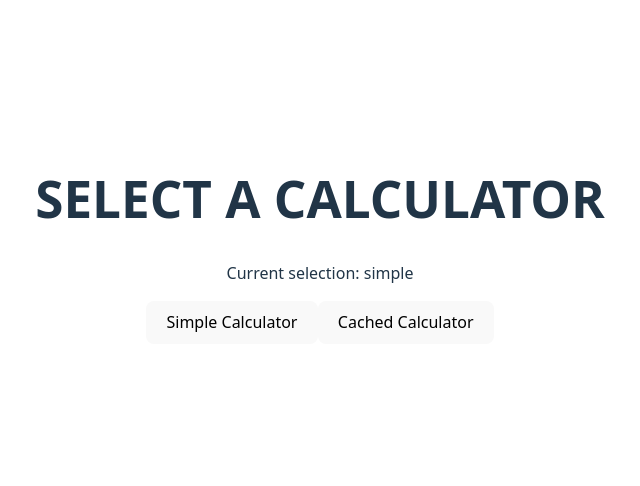
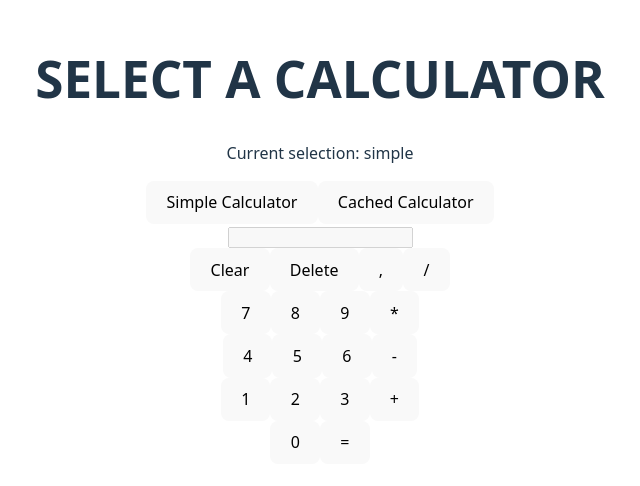
Before and after one commit to devopseasv2025/fullstack_calculator, a React (Vite) app in the folder FrontEnd/: page / in a window 1280 px wide. Shown: the part 160-646 px from the top of the page, without its empty margins (320-960 px from the left). Built offline with nearby package versions, Linux system fonts and the light colour scheme.

Commit message:
(Feat)(MINOR) Added the first version of the calculator without any logic.

```diff
--- a/FrontEnd/src/App.tsx
+++ b/FrontEnd/src/App.tsx
@@ -1,6 +1,7 @@
 import './App.css'
-import SelectCal from "./SelectCal.tsx";
+import SelectCal from "./components/SelectCal.tsx";
 import { createContext, useState } from "react";
+import {Calculator} from "./components/calculator/Calculator.tsx";
 
 type CalculatorType = "simple" | "cached";
 
@@ -13,6 +14,7 @@ function App() {
     return (
         <TypeOfCalContext.Provider value={calType}>
             <SelectCal setCalType={setCalType} />
+            <Calculator/>
         </TypeOfCalContext.Provider>
     );
 }
--- a/FrontEnd/src/SelectCal.tsx
+++ /dev/null
@@ -1,24 +0,0 @@
-import { useContext, useEffect } from "react";
-import { TypeOfCalContext } from "./App";
-
-interface SelectCalProps {
-    setCalType: (type: "simple" | "cached") => void;
-}
-
-export default function SelectCal({ setCalType }: SelectCalProps) {
-    const calType = useContext(TypeOfCalContext);
-
-    // Debug: Print the current type whenever it changes
-    useEffect(() => {
-        console.log("Current calculator type:", calType);
-    }, [calType]);
-
-    return (
-        <div>
-            <h1>SELECT A CALCULATOR</h1>
-            <p>Current selection: {calType}</p>
-            <button onClick={() => setCalType("simple")}>Simple Calculator</button>
-            <button onClick={() => setCalType("cached")}>Cached Calculator</button>
-        </div>
-    );
-}
--- a/FrontEnd/src/components/CalButton.tsx
+++ /dev/null
@@ -1,5 +0,0 @@
-export function CalButton(text: string): React.ReactElement {
-    return (
-        <button>{text}</button>
-    );
-}
--- /dev/null
+++ b/FrontEnd/src/components/SelectCal.tsx
@@ -0,0 +1,19 @@
+import { useContext } from "react";
+import { TypeOfCalContext } from "../App.tsx";
+
+interface SelectCalProps {
+    setCalType: (type: "simple" | "cached") => void;
+}
+
+export default function SelectCal({ setCalType }: SelectCalProps) {
+    const calType = useContext(TypeOfCalContext);
+
+    return (
+        <div>
+            <h1>SELECT A CALCULATOR</h1>
+            <p>Current selection: {calType}</p>
+            <button data-testid={"buttonSimple"} onClick={() => setCalType("simple")}>Simple Calculator</button>
+            <button data-testid={"buttonCached"} onClick={() => setCalType("cached")}>Cached Calculator</button>
+        </div>
+    );
+}
--- /dev/null
+++ b/FrontEnd/src/components/calculator/CalButton.tsx
@@ -0,0 +1,11 @@
+import React from "react";
+
+interface CalButtonProps {
+    text: string;
+}
+
+export function CalButton({ text }: CalButtonProps): React.ReactElement {
+    return (
+        <button data-testid={"button-${text}"}> { text } </button>
+    );
+}
--- /dev/null
+++ b/FrontEnd/src/components/calculator/Calculator.tsx
@@ -0,0 +1,39 @@
+import {CalButton} from "./CalButton.tsx";
+import OutputScreen from "./OutputScreen.tsx";
+
+export function Calculator () {
+
+    return (
+        <div className={"calculator"}>
+            <OutputScreen/>
+            <div className={"button-row"}>
+                <CalButton text={"Clear"}/>
+                <CalButton text={"Delete"}/>
+                <CalButton text={","}/>
+                <CalButton text={"/"}/>
+            </div>
+            <div className={"button-row"}>
+                <CalButton text={"7"}/>
+                <CalButton text={"8"}/>
+                <CalButton text={"9"}/>
+                <CalButton text={"*"}/>
+            </div>
+            <div className={"button-row"}>
+                <CalButton text={"4"}/>
+                <CalButton text={"5"}/>
+                <CalButton text={"6"}/>
+                <CalButton text={"-"}/>
+            </div>
+            <div className={"button-row"}>
+                <CalButton text={"1"}/>
+                <CalButton text={"2"}/>
+                <CalButton text={"3"}/>
+                <CalButton text={"+"}/>
+            </div>
+            <div className={"button-row"}>
+                <CalButton text={"0"}/>
+                <CalButton text={"="}/>
+            </div>
+        </div>
+    );
+}
--- /dev/null
+++ b/FrontEnd/src/components/calculator/OutputScreen.tsx
@@ -0,0 +1,6 @@
+export default function OutputScreen () {
+
+    return(
+        <input type={"text"} readOnly disabled data-testid={"result"}/>
+    );
+}
```
